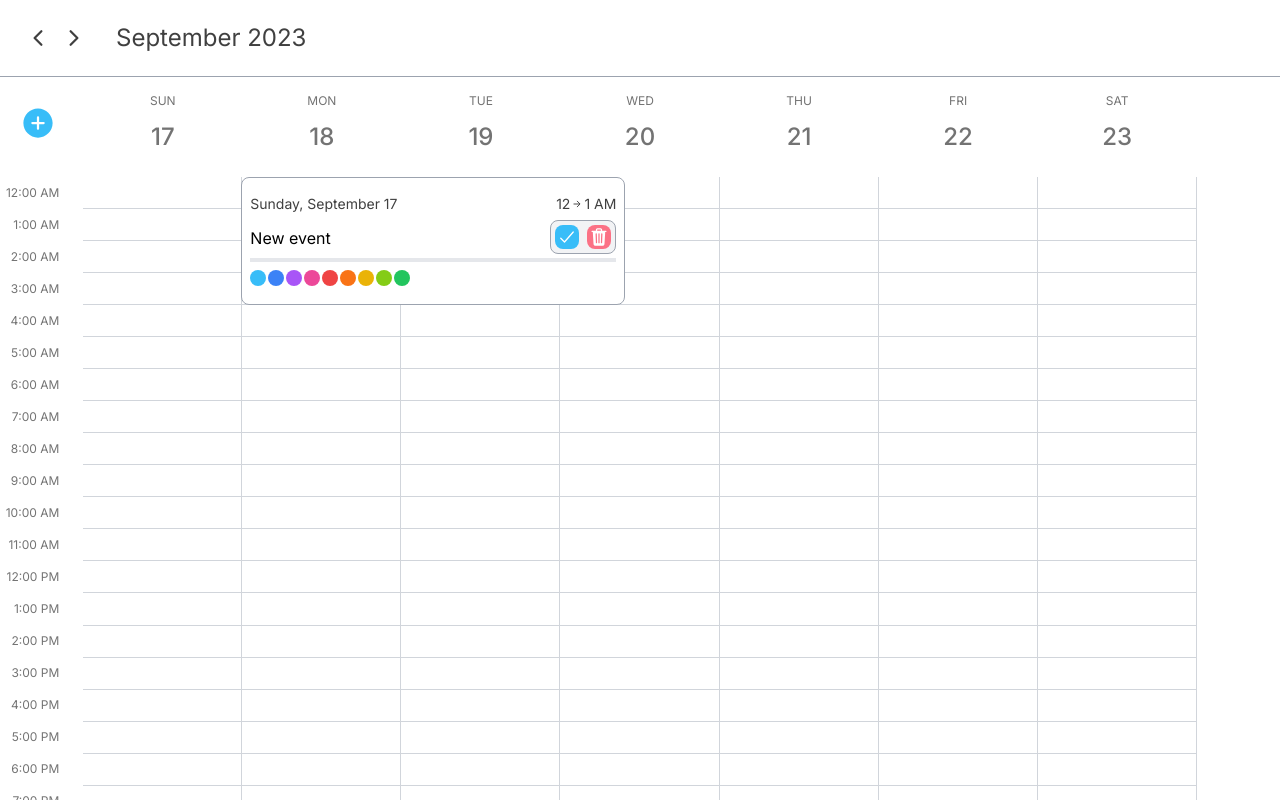
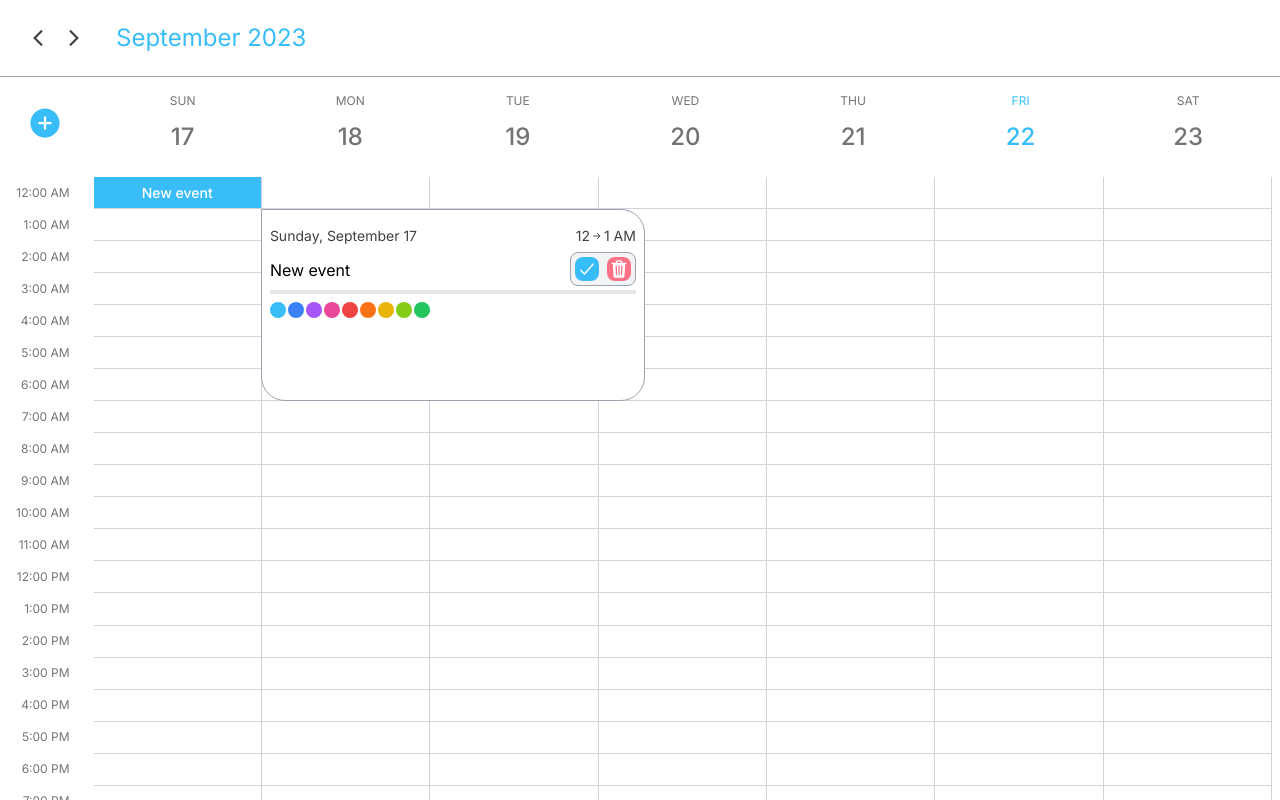
Before and after one commit to damianoconnor04/calendar, a Next.js app: page / in a window 1280 px wide. Both pictures are taken after a click on the button 162 px from the left and 192 px from the top of the page. Built offline with nearby package versions, Linux system fonts and the light colour scheme.

Commit message:
Change color of events & current date/month

```diff
--- a/src/app/components/EventModal.tsx
+++ b/src/app/components/EventModal.tsx
@@ -1,21 +1,20 @@
-import React, { useEffect } from 'react'
-import { IoArrowForward, IoArrowForwardCircleOutline, IoCheckmark, IoTrash } from 'react-icons/io5'
+import React, { useEffect, useState } from 'react'
+import { IoArrowForward, IoCheckmark, IoTrash } from 'react-icons/io5'
 
-interface EventModalProps { clickedId: string | null, eventNames: { [key: string]: string }, setEventNames: React.Dispatch<React.SetStateAction<{ [key: string]: string }>>, setEventModal: React.Dispatch<React.SetStateAction<boolean>>, removeEvent: (id: string) => void }
+const colors: Color[] = ['bg-sky-400', 'bg-blue-500', 'bg-purple-500', 'bg-pink-500', 'bg-red-500', 'bg-orange-500', 'bg-yellow-500', 'bg-lime-500', 'bg-green-500']
+type Color = 'bg-sky-400' | 'bg-blue-500' | 'bg-purple-500' | 'bg-pink-500' | 'bg-red-500' | 'bg-orange-500' | 'bg-yellow-500' | 'bg-lime-500' | 'bg-green-500'
+
+interface EventModalProps { clickedId: string | null, eventNames: { [key: string]: { name: string, color: Color } }, setEventNames: React.Dispatch<React.SetStateAction<{ [key: string]: { name: string, color: Color } }>>, setEventModal: React.Dispatch<React.SetStateAction<boolean>>, removeEvent: (id: string) => void }
 const EventModal: React.FC<EventModalProps> = ({ clickedId, eventNames, setEventNames, setEventModal, removeEvent }) => {
-  const colors = ['bg-sky-400', 'bg-blue-500', 'bg-purple-500', 'bg-pink-500', 'bg-red-500', 'bg-orange-500', 'bg-yellow-500', 'bg-lime-500', 'bg-green-500']
-
   useEffect(() => {
     if (clickedId) {
       const savedEventName = localStorage.getItem(clickedId)
-      if (savedEventName) {
-        setEventNames(prevNames => ({ ...prevNames, [clickedId]: savedEventName }))
-      }
+      if (savedEventName) setEventNames(prevNames => ({ ...prevNames, [clickedId]: JSON.parse(savedEventName) }))
     }
   }, [clickedId])
 
   const handleSave = () => {
-    clickedId && localStorage.setItem(clickedId, eventNames[clickedId])
+    clickedId && localStorage.setItem(clickedId, JSON.stringify(eventNames[clickedId]))
     setEventModal(false)
   }
   const handleRemove = () => {
@@ -23,8 +22,13 @@ const EventModal: React.FC<EventModalProps> = ({ clickedId, eventNames, setEvent
     clickedId && removeEvent(clickedId)
     setEventModal(false)
   }
-  const setColor = () => {
-
+  const [eventColor, setEventColor] = useState<Color>('bg-sky-400')
+  const setColor = (color: Color) => {
+    setEventColor(color)
+    if (clickedId) {
+      setEventNames(prevNames => ({ ...prevNames, [clickedId]: { name: eventNames[clickedId]?.name || 'New event', color: color } }))
+      localStorage.setItem(clickedId, JSON.stringify({ name: eventNames[clickedId]?.name || '', color: color }))
+    }
   }
 
   if (clickedId === null) return null
@@ -43,29 +47,24 @@ const EventModal: React.FC<EventModalProps> = ({ clickedId, eventNames, setEvent
 
   let left = undefined
   let top = undefined
+  let roundedSides: string = 'rounded-none'
   if (containerElem && eventElem) {
-    if (eventElem?.left - 384 < containerElem.width) { left = eventElem?.right } // no x overflow
-    if (eventElem?.left + 384 > containerElem.width) { left = eventElem?.left - 384 } // modal width causes x overflow, switch side
-    if (eventElem?.bottom + 128 < viewportHeight) { top = eventElem?.top } // no y overflow
-    if (eventElem?.bottom + 128 > viewportHeight) { top = eventElem?.bottom - 128 } // modal height causes y overflow, go to top
-    if (eventElem?.bottom > viewportHeight) { top = eventElem?.top - 128 } // only top of button is visible
-
+    if (eventElem?.left - 384 < containerElem.width) { left = eventElem?.right } // no x overflow, go to right
+    if (eventElem?.right + 384 > containerElem.width) { left = eventElem?.left - 384 } // modal width causes x overflow, go to left (minus modal width)
+    if (eventElem?.bottom + 192 < viewportHeight) { top = eventElem?.bottom; roundedSides = `${left === eventElem?.left - 384 ? 'rounded-br-3xl rounded-tl-3xl rounded-bl-3xl' : 'rounded-tr-3xl rounded-br-3xl rounded-bl-3xl'}` } // no y overflow, go to bottom
+    if (eventElem?.bottom + 192 > viewportHeight) { top = eventElem?.top - 192; roundedSides = `${left === eventElem?.left - 384 ? 'rounded-tr-3xl rounded-bl-3xl rounded-tl-3xl' : 'rounded-br-3xl rounded-tl-3xl rounded-tr-3xl'}`} // modal height causes y overflow, go to top (minus modal height)
 
     // else { return <MobileEventModal /> }
     // TODO: If modal can't fit without overflow on X axis, display mobile modal
   }
 
-  const handleEventNameChange = (e: React.ChangeEvent<HTMLInputElement>) => setEventNames(prevNames => ({ ...prevNames, [clickedId]: e.target.value }))
+  const handleEventNameChange = (e: React.ChangeEvent<HTMLInputElement>) => setEventNames(prevNames => ({ ...prevNames, [clickedId]: { name: e.target.value, color: eventNames[clickedId]?.color } }))
 
   return (
-    <div className='w-full max-w-sm max-h-32 h-full bg-white p-2 rounded-lg border border-gray-400' style={{ position: 'absolute', top: `${top}px`, left: `${left}px` }}>
+    <div className={`w-full max-w-sm max-h-48 h-full bg-white p-2 ${roundedSides} border border-gray-400`} style={{ position: 'absolute', top: `${top}px`, left: `${left}px` }}>
 
       <div className='flex items-center justify-between text-sm text-neutral-700 cursor-default'>
-        <div className='flex items-start'>
-          <div className='flex flex-col'>
-            <time>{dayOfWeek}, {month} {date}</time>
-          </div>
-        </div>
+        <time>{dayOfWeek}, {month} {date}</time>
         <div className='flex py-2 items-center text-sm text-neutral-700 cursor-default'>
           <time>{hourInt}</time>
           <IoArrowForward className='text-sm p-0.5' />
@@ -75,7 +74,7 @@ const EventModal: React.FC<EventModalProps> = ({ clickedId, eventNames, setEvent
 
       <div className='relative w-full'>
         <label htmlFor={`${hour}`} className='w-full'>
-          <input value={eventNames[clickedId] || ''} onChange={handleEventNameChange} className='pr-16 w-full border-b-4 pt-1 pb-2 focus-visible:outline-none focus-visible:border-b-sky-400' />
+          <input value={eventNames[clickedId].name.toString() || ''} onChange={handleEventNameChange} className='pr-16 w-full border-b-4 pt-1 pb-2 focus-visible:outline-none focus-visible:border-b-sky-400' />
         </label>
         <div className="absolute right-0 -top-0.5 flex items-center gap-2 p-1 rounded-lg border border-gray-400 bg-gray-200/50">
           <button onClick={handleSave} className='p-0.5 rounded-lg bg-sky-400 text-white font-medium text-xl'>
@@ -88,7 +87,7 @@ const EventModal: React.FC<EventModalProps> = ({ clickedId, eventNames, setEvent
       </div>
 
       <div className='flex items-center gap-0.5 py-2'>
-        {colors.map((color, idx) => <button onClick={setColor} key={idx} className={`w-2 h-2 p-2 aspect-square rounded-full ${color}`} />)}
+        {colors.map((color, idx) => <button onClick={() => setColor(color)} key={idx} className={`w-2 h-2 p-2 aspect-square rounded-full ${color}`} />)}
       </div>
 
     </div>
--- a/src/app/components/RenderCalendar.tsx
+++ b/src/app/components/RenderCalendar.tsx
@@ -1,26 +1,28 @@
 import React, { useEffect, useState } from 'react'
 import { IoAddCircle } from 'react-icons/io5'
 import EventModal from './EventModal'
-import { startOfWeek, endOfWeek, addDays, format, parseISO } from 'date-fns'
+import { startOfWeek, endOfWeek, addDays, format, isToday } from 'date-fns'
+
+type Color = 'bg-sky-400' | 'bg-blue-500' | 'bg-purple-500' | 'bg-pink-500' | 'bg-red-500' | 'bg-orange-500' | 'bg-yellow-500' | 'bg-lime-500' | 'bg-green-500'
 
 interface RenderCalendarProps { currentWeek: Date, currentHours: Date }
 const RenderCalendar: React.FC<RenderCalendarProps> = ({ currentWeek, currentHours }) => {
   useEffect(() => {
-    const savedEventNames: { [key: string]: string } = {}
+    const savedEventNames: { [key: string]: { name: string, color: Color} } = {}
     for (let i = 0; i < localStorage.length; i++) {
       const key = localStorage.key(i)
-      if (key) savedEventNames[key] = localStorage.getItem(key) ?? '' //when null return string so typescript not angry
+      if (key) savedEventNames[key] = JSON.parse(localStorage.getItem(key) ?? '') //when null return string so typescript not angry
     }
     setEventNames(savedEventNames)
   }, [])
   const [clickedId, setClickedId] = useState<string | null>(null)
   const [eventModal, setEventModal] = useState<boolean>(false)
-  const [eventNames, setEventNames] = useState<{ [key: string]: string }>({})
+  const [eventNames, setEventNames] = useState<{ [key: string]: { name: string, color: Color } }>({})
 
   const createNewEvent = (hour: string, date: string) => {
     const id = `${hour}-${date}`
     setClickedId(id)
-    if (!eventNames[id]) setEventNames(prevNames => ({ ...prevNames, [id]: 'New event' }))
+    if (!eventNames[id]) setEventNames(prevNames => ({ ...prevNames, [id]: { name: 'New event', color: 'bg-sky-400' } }))
     setEventModal(true)
   }
 
@@ -70,22 +72,22 @@ const RenderCalendar: React.FC<RenderCalendarProps> = ({ currentWeek, currentHou
     return (
       <div className='h-full max-h-[calc(100%_-_4.825rem)] overflow-hidden'> {/* max h is 100% minus header height & mappedDates container height */}
 
-        <div className='grid grid-cols-[1fr,15fr,1fr]'>
-          <button className='w-full p-4 grid place-items-center group'>
+        <div className='grid grid-cols-[auto,10fr]'>
+          <button className='group min-w-[9ch] max-w-[9ch] grid place-items-center'>
             <IoAddCircle className='text-4xl text-sky-400 group-hover:scale-125 transition-transform' />
           </button>
           <ul className='w-full grid grid-cols-7 gap-4 p-4 grid-rows-1'>
             {mappedDates.map(({ date, dayOfWeek }) => (
               <li key={date.toISOString()} className='flex flex-col items-center gap-3'>
-                <span className='uppercase text-xs text-neutral-500'>{dayOfWeek}</span>
-                <span className='text-2xl font-medium text-neutral-500'>{date.getDate()}</span>
+                <span className={`uppercase text-xs ${isToday(date) ? 'text-sky-400' : 'text-neutral-500'}`}>{dayOfWeek}</span>
+                <span className={`text-2xl font-medium ${isToday(date) ? 'text-sky-400' : 'text-neutral-500'}`}>{date.getDate()}</span>
               </li>
             ))}
           </ul>
         </div>
 
-        <main className='h-[calc(100%_-_5.75rem)] grid grid-rows-24 grid-cols-[1fr,15fr,1fr] overflow-y-scroll hide-scroll'>
-          <div className='w-full grid grid-cols-1 grid-rows-24 p-2 whitespace-nowrap'>
+        <main className='h-[calc(100%_-_5.75rem)] grid grid-cols-[auto,10fr] overflow-y-scroll hide-scroll'>
+          <div className='grid grid-rows-24 p-2 max-w-[9ch] w-full'>
             {mappedHours.map(({ hour }) => (
               <li key={hour} className='flex flex-col items-end gap-3 p-2'>
                 <span className='uppercase text-xs text-neutral-500'>{hour}</span>
@@ -96,9 +98,13 @@ const RenderCalendar: React.FC<RenderCalendarProps> = ({ currentWeek, currentHou
             {mappedDates.map(({ date, dayOfWeek }) => (
               <div key={dayOfWeek} className='grid grid-cols-1 grid-rows-24 border-r border-gray-300 last:border-none'>
                 {mappedHours.map(({ hour }) => (
-                  <div id={`${hour}-${format(date, 'EEEE-MMMM-dd')}`} key={`${hour}-${date}`} className='relative border-b border-gray-300 last:border-none'>
+                  <div id={`${hour}-${format(date, 'EEEE-MMMM-dd')}`} key={`${hour}-${date}`} className='border-b border-gray-300 last:border-none'>
                     <button onClick={() => createNewEvent(hour, format(date, 'EEEE-MMMM-dd'))} className='w-full h-full hover:ring-[1px] hover:ring-sky-400'>
-                      {localStorage.getItem(`${hour}-${format(date, 'EEEE-MMMM-dd')}`) && <p className='w-full h-full truncate grid place-items-center bg-sky-400 text-white font-medium text-sm'>{eventNames[`${hour}-${format(date, 'EEEE-MMMM-dd')}`]}</p>}
+                      {eventNames[`${hour}-${format(date, 'EEEE-MMMM-dd')}`] &&
+                        <div className={`w-full h-full truncate grid place-items-center text-white font-medium text-sm ${eventNames[`${hour}-${format(date, 'EEEE-MMMM-dd')}`].color}`}>
+                          {eventNames[`${hour}-${format(date, 'EEEE-MMMM-dd')}`].name.toString()}
+                        </div>
+                      }
                     </button>
                   </div>
                 ))}
--- a/src/app/page.tsx
+++ b/src/app/page.tsx
@@ -1,7 +1,7 @@
 'use client'
 import React, { useState } from 'react'
 import { IoChevronBack, IoChevronForward } from 'react-icons/io5'
-import { format } from 'date-fns'
+import { format, isThisMonth } from 'date-fns'
 import RenderCalendar from './components/RenderCalendar'
 
 const Calendar: React.FC = () => {
@@ -20,10 +20,10 @@ const Calendar: React.FC = () => {
 
   return (
     <>
-      <header className="p-5 flex items-center border-b border-gray-400">
+      <header className='p-5 flex items-center border-b border-gray-400'>
         <button className='p-1.5 text-2xl text-neutral-700 rounded-full hover:bg-neutral-300/20 transition-colors' onClick={handlePreviousWeek}><IoChevronBack /></button>
         <button className='p-1.5 text-2xl text-neutral-700 rounded-full hover:bg-neutral-300/20 transition-colors' onClick={handleNextWeek}><IoChevronForward /></button>
-        <h1 className="ml-6 text-2xl text-neutral-700">{format(currentWeek, 'MMMM yyyy')}</h1>
+        <h1 className={`ml-6 text-2xl text-neutral-700 ${isThisMonth(currentWeek) && '!text-sky-400'}`}>{format(currentWeek, 'MMMM yyyy')}</h1>
       </header>
 
       <RenderCalendar currentWeek={currentWeek} currentHours={currentHours} />
```
